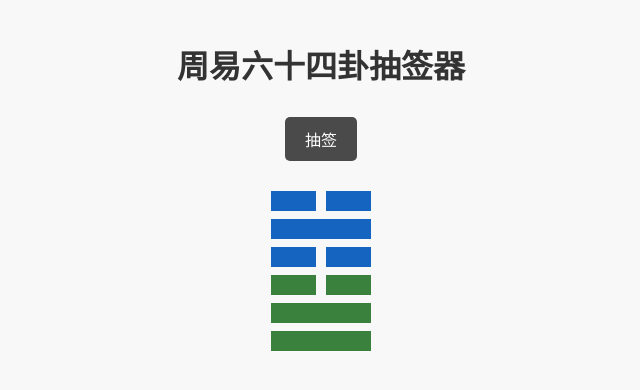
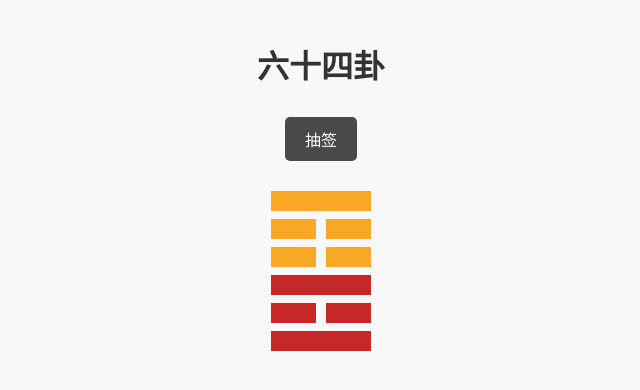
Before and after one commit to GaoWenZheng/mbti, a plain HTML site: page gua.html in a window 1280 px wide. Shown: the top 390 px of the page, without its empty margins (319-959 px from the left). Drawn offline with Linux system fonts and the light colour scheme.

Commit message:
Update gua.html

```diff
--- a/gua.html
+++ b/gua.html
@@ -248,7 +248,7 @@
 </head>
 
 <body>
-    <h1>周易六十四卦抽签器</h1>
+    <h1>六十四卦</h1>
 
     <div class="controls">
         <button id="drawBtn">抽签</button>
@@ -287,91 +287,91 @@
             "坤": "土"  // 地
         };
 
-        // 八卦对应的卦码
-        const trigramCodes = {
+        // 八卦对应的卦码（下标0是底爻）
+        const trigramPatterns = {
             "乾": [1, 1, 1], // 天 ☰
-            "兑": [0, 1, 1], // 泽 ☱
+            "兑": [1, 1, 0], // 泽 ☱
             "离": [1, 0, 1], // 火 ☲
-            "震": [0, 0, 1], // 雷 ☳
-            "巽": [1, 1, 0], // 风 ☴
+            "震": [1, 0, 0], // 雷 ☳
+            "巽": [0, 1, 1], // 风 ☴
             "坎": [0, 1, 0], // 水 ☵
-            "艮": [1, 0, 0], // 山 ☶
+            "艮": [0, 0, 1], // 山 ☶
             "坤": [0, 0, 0]  // 地 ☷
         };
 
-        // 六十四卦的名称、基本含义、吉凶、上下卦
-        const hexagramData = [
-            { index: 1, name: "乾为天", desc: "乾：元，亨，利，贞。象征天，刚健中正、自强不息，代表领导者、创造力。", fortune: "大吉", upper: "乾", lower: "乾" },
-            { index: 2, name: "坤为地", desc: "坤：元，亨，利牝马之贞。象征地，柔顺厚德、包容万物，代表顺从、包容。", fortune: "大吉", upper: "坤", lower: "坤" },
-            { index: 3, name: "水雷屯", desc: "屯：元，亨，利，贞，勿用有攸往，利建侯。象征初始困难，需坚持不懈。", fortune: "小吉", upper: "坎", lower: "震" },
-            { index: 4, name: "山水蒙", desc: "蒙：亨。匪我求童蒙，童蒙求我。象征蒙昧无知，需要启蒙教育。", fortune: "中平", upper: "艮", lower: "坎" },
-            { index: 5, name: "水天需", desc: "需：有孚，光亨，贞吉。利涉大川。象征等待时机，须有信心和耐心。", fortune: "小吉", upper: "坎", lower: "乾" },
-            { index: 6, name: "天水讼", desc: "讼：有孚，窒惕，中吉，终凶。象征争讼，宜慎重处理纠纷。", fortune: "小凶", upper: "乾", lower: "坎" },
-            { index: 7, name: "地水师", desc: "师：贞，丈人，吉，无咎。象征统率众人，整齐划一，有组织有纪律。", fortune: "小吉", upper: "坤", lower: "坎" },
-            { index: 8, name: "水地比", desc: "比：吉。原筮，元，永贞，无咎。象征亲近团结，志同道合。", fortune: "小吉", upper: "坎", lower: "坤" },
-            { index: 9, name: "风天小畜", desc: "小畜：亨。密云不雨，自我西郊。象征小有蓄积，涵养待进。", fortune: "中平", upper: "巽", lower: "乾" },
-            { index: 10, name: "天泽履", desc: "履：履虎尾，不咥人，亨。象征谨慎行事，循序渐进。", fortune: "小吉", upper: "乾", lower: "兑" },
-            { index: 11, name: "地天泰", desc: "泰：小往大来，吉，亨。象征通泰，天地交通，阴阳协调。", fortune: "大吉", upper: "坤", lower: "乾" },
-            { index: 12, name: "天地否", desc: "否：否之匪人，不利君子贞，大往小来。象征闭塞不通，万物不交。", fortune: "大凶", upper: "乾", lower: "坤" },
-            { index: 13, name: "天火同人", desc: "同人：同人于野，亨。利涉大川，利君子贞。象征人际和谐，志同道合。", fortune: "小吉", upper: "乾", lower: "离" },
-            { index: 14, name: "火天大有", desc: "大有：元，亨。象征丰盛，大有收获。", fortune: "大吉", upper: "离", lower: "乾" },
-            { index: 15, name: "地山谦", desc: "谦：亨，君子有终。象征谦虚谨慎，自我反省。", fortune: "大吉", upper: "坤", lower: "艮" },
-            { index: 16, name: "雷地豫", desc: "豫：利建侯，行师。象征喜悦，顺利愉快。", fortune: "小吉", upper: "震", lower: "坤" },
-            { index: 17, name: "泽雷随", desc: "随：元，亨，利，贞，无咎。象征顺从，随时变通。", fortune: "小吉", upper: "兑", lower: "震" },
-            { index: 18, name: "山风蛊", desc: "蛊：元，亨，利涉大川。先甲三日，后甲三日。象征整治弊端，革故鼎新。", fortune: "小凶", upper: "艮", lower: "巽" },
-            { index: 19, name: "地泽临", desc: "临：元，亨，利，贞。至于八月有凶。象征临近，监督管理。", fortune: "小吉", upper: "坤", lower: "兑" },
-            { index: 20, name: "风地观", desc: "观：盥而不荐，有孚颙若。象征观察，审视形势。", fortune: "中平", upper: "巽", lower: "坤" },
-            { index: 21, name: "火雷噬嗑", desc: "噬嗑：亨。利用狱。象征法纪严明，惩恶扬善。", fortune: "小吉", upper: "离", lower: "震" },
-            { index: 22, name: "山火贲", desc: "贲：亨。小利有攸往。象征文饰美化，适度装饰。", fortune: "小吉", upper: "艮", lower: "离" },
-            { index: 23, name: "山地剥", desc: "剥：不利有攸往。象征剥落衰败，渐次消亡。", fortune: "大凶", upper: "艮", lower: "坤" },
-            { index: 24, name: "地雷复", desc: "复：亨。出入无疾，朋来无咎。反复其道，七日来复，利有攸往。象征回归复始，转危为安。", fortune: "小吉", upper: "坤", lower: "震" },
-            { index: 25, name: "天雷无妄", desc: "无妄：元，亨，利，贞。其匪正有眚，不利有攸往。象征自然无伪，真实无妄。", fortune: "小吉", upper: "乾", lower: "震" },
-            { index: 26, name: "山天大畜", desc: "大畜：利贞，不家食吉，利涉大川。象征蓄养大德，厚积薄发。", fortune: "小吉", upper: "艮", lower: "乾" },
-            { index: 27, name: "山雷颐", desc: "颐：贞吉。观颐，自求口实。象征养身养性，修养德行。", fortune: "小吉", upper: "艮", lower: "震" },
-            { index: 28, name: "泽风大过", desc: "大过：栋撓，利有攸往，亨。象征超越常规，果断行动。", fortune: "小凶", upper: "兑", lower: "巽" },
-            { index: 29, name: "坎为水", desc: "坎：习坎，有孚，维心亨，行有尚。象征险难重重，处险不惊。", fortune: "小凶", upper: "坎", lower: "坎" },
-            { index: 30, name: "离为火", desc: "离：利贞，亨。畜牝牛，吉。象征光明显著，附丽外物。", fortune: "小吉", upper: "离", lower: "离" },
-            { index: 31, name: "泽山咸", desc: "咸：亨，利贞，取女吉。象征感应相随，心意相通。", fortune: "小吉", upper: "兑", lower: "艮" },
-            { index: 32, name: "雷风恒", desc: "恒：亨，无咎，利贞，利有攸往。象征长久稳定，恒心持久。", fortune: "小吉", upper: "震", lower: "巽" },
-            { index: 33, name: "天山遁", desc: "遁：亨，小利贞。象征退避回避，明哲保身。", fortune: "小吉", upper: "乾", lower: "艮" },
-            { index: 34, name: "雷天大壮", desc: "大壮：利贞。象征刚强壮大，积极进取。", fortune: "小吉", upper: "震", lower: "乾" },
-            { index: 35, name: "火地晋", desc: "晋：康侯用锡马蕃庶，昼日三接。象征晋升进步，稳步上升。", fortune: "小吉", upper: "离", lower: "坤" },
-            { index: 36, name: "地火明夷", desc: "明夷：利艰贞。象征外暗内明，韬光养晦。", fortune: "大凶", upper: "坤", lower: "离" },
-            { index: 37, name: "风火家人", desc: "家人：利女贞。象征齐家治国，安家乐业。", fortune: "小吉", upper: "巽", lower: "离" },
-            { index: 38, name: "火泽睽", desc: "睽：小事吉。象征背离乖违，求同存异。", fortune: "小凶", upper: "离", lower: "兑" },
-            { index: 39, name: "水山蹇", desc: "蹇：利西南，不利东北；利见大人，贞吉。象征艰难险阻，进退维谷。", fortune: "小凶", upper: "坎", lower: "艮" },
-            { index: 40, name: "雷水解", desc: "解：利西南，无所往，其来复吉。有攸往，夙吉。象征解除困难，柳暗花明。", fortune: "小吉", upper: "震", lower: "坎" },
-            { index: 41, name: "山泽损", desc: "损：有孚，元吉，无咎，可贞，利有攸往。曷之用，二簋可用享。象征损上益下，有舍有得。", fortune: "小吉", upper: "艮", lower: "兑" },
-            { index: 42, name: "风雷益", desc: "益：利有攸往，利涉大川。象征增益进益，有所裨益。", fortune: "小吉", upper: "巽", lower: "震" },
-            { index: 43, name: "泽天夬", desc: "夬：扬于王庭，孚号，有厉，告自邑，不利即戎，利有攸往。象征决断果断，坚决果敢。", fortune: "小吉", upper: "兑", lower: "乾" },
-            { index: 44, name: "天风姤", desc: "姤：女壮，勿用取女。象征邂逅相遇，阴长阳消。", fortune: "小凶", upper: "乾", lower: "巽" },
-            { index: 45, name: "泽地萃", desc: "萃：亨。王假有庙，利见大人，亨，利贞。用大牲吉，利有攸往。象征汇聚集合，群策群力。", fortune: "小吉", upper: "兑", lower: "坤" },
-            { index: 46, name: "地风升", desc: "升：元亨，用见大人，勿恤，南征吉。象征上升发展，蒸蒸日上。", fortune: "小吉", upper: "坤", lower: "巽" },
-            { index: 47, name: "泽水困", desc: "困：亨，贞，大人吉，无咎，有言不信。象征困境窘迫，处困不惊。", fortune: "小凶", upper: "兑", lower: "坎" },
-            { index: 48, name: "水风井", desc: "井：改邑不改井，无丧无得，往来井井。汔至，亦未繘井，羸其瓶，凶。象征源源不断，取之不竭。", fortune: "中平", upper: "坎", lower: "巽" },
-            { index: 49, name: "泽火革", desc: "革：己日乃孚。元亨利贞，悔亡。象征革故鼎新，改革创新。", fortune: "小吉", upper: "兑", lower: "离" },
-            { index: 50, name: "火风鼎", desc: "鼎：元吉，亨。象征稳重中正，饮食之道。", fortune: "大吉", upper: "离", lower: "巽" },
-            { index: 51, name: "震为雷", desc: "震：亨。震来虩虩，笑言哑哑。震惊百里，不丧匕鬯。象征震动惊惧，敬畏警惕。", fortune: "小凶", upper: "震", lower: "震" },
-            { index: 52, name: "艮为山", desc: "艮：艮其背，不获其身，行其庭，不见其人，无咎。象征止而不行，稳重谨慎。", fortune: "中平", upper: "艮", lower: "艮" },
-            { index: 53, name: "风山渐", desc: "渐：女归吉，利贞。象征循序渐进，按部就班。", fortune: "小吉", upper: "巽", lower: "艮" },
-            { index: 54, name: "雷泽归妹", desc: "归妹：征凶，无攸利。象征少女出嫁，有序有度。", fortune: "小凶", upper: "震", lower: "兑" },
-            { index: 55, name: "雷火丰", desc: "丰：亨，王假之，勿忧，宜日中。象征丰盛盛大，兴盛鼎盛。", fortune: "大吉", upper: "震", lower: "离" },
-            { index: 56, name: "火山旅", desc: "旅：小亨，旅贞吉。象征行旅在外，谨慎小心。", fortune: "小凶", upper: "离", lower: "艮" },
-            { index: 57, name: "风水涣", desc: "涣：亨。王假有庙，利涉大川，利贞。象征分散解困，疏导开解。", fortune: "小吉", upper: "巽", lower: "坎" },
-            { index: 58, name: "水泽节", desc: "节：亨。苦节不可贞。象征节制适度，有节有度。", fortune: "小吉", upper: "坎", lower: "兑" },
-            { index: 59, name: "风泽中孚", desc: "中孚：豚鱼吉，利涉大川，利贞。象征诚信不欺，忠诚守信。", fortune: "小吉", upper: "巽", lower: "兑" },
-            { index: 60, name: "雷山小过", desc: "小过：亨，利贞，可小事，不可大事。飞鸟遗之音，不宜上，宜下，大吉。象征小有越过，过犹不及。", fortune: "小吉", upper: "震", lower: "艮" },
-            { index: 61, name: "水火既济", desc: "既济：亨，小利贞，初吉终乱。象征功成事遂，圆满成功。", fortune: "大吉", upper: "坎", lower: "离" },
-            { index: 62, name: "火水未济", desc: "未济：亨，小狐汔济，濡其尾，无攸利。象征未能完成，尚待努力。", fortune: "小凶", upper: "离", lower: "坎" },
-            { index: 63, name: "兑为泽", desc: "兑：亨，利贞。象征喜悦欢快，愉悦之情。", fortune: "小吉", upper: "兑", lower: "兑" },
-            { index: 64, name: "巽为风", desc: "巽：小亨，利有攸往，利见大人。象征顺从谦逊，柔和顺利。", fortune: "小吉", upper: "巽", lower: "巽" }
-        ];
+        // 卦码对应的八卦名称
+        const patternToTrigram = {};
+        for (const [name, pattern] of Object.entries(trigramPatterns)) {
+            patternToTrigram[pattern.join('')] = name;
+        }
 
-        // 创建卦象查找映射表
-        const hexagramMap = {};
-        for (let i = 0; i < hexagramData.length; i++) {
-            hexagramMap[hexagramData[i].index - 1] = hexagramData[i];
-        }
+        // 六十四卦的名称、基本含义、吉凶
+        const hexagramData = {
+            "乾乾": { name: "乾为天", desc: "乾：元，亨，利，贞。象征天，刚健中正、自强不息，代表领导者、创造力。", fortune: "大吉" },
+            "坤坤": { name: "坤为地", desc: "坤：元，亨，利牝马之贞。象征地，柔顺厚德、包容万物，代表顺从、包容。", fortune: "大吉" },
+            "坎震": { name: "水雷屯", desc: "屯：元，亨，利，贞，勿用有攸往，利建侯。象征初始困难，需坚持不懈。", fortune: "小吉" },
+            "艮坎": { name: "山水蒙", desc: "蒙：亨。匪我求童蒙，童蒙求我。象征蒙昧无知，需要启蒙教育。", fortune: "中平" },
+            "坎乾": { name: "水天需", desc: "需：有孚，光亨，贞吉。利涉大川。象征等待时机，须有信心和耐心。", fortune: "小吉" },
+            "乾坎": { name: "天水讼", desc: "讼：有孚，窒惕，中吉，终凶。象征争讼，宜慎重处理纠纷。", fortune: "小凶" },
+            "坤坎": { name: "地水师", desc: "师：贞，丈人，吉，无咎。象征统率众人，整齐划一，有组织有纪律。", fortune: "小吉" },
+            "坎坤": { name: "水地比", desc: "比：吉。原筮，元，永贞，无咎。象征亲近团结，志同道合。", fortune: "小吉" },
+            "巽乾": { name: "风天小畜", desc: "小畜：亨。密云不雨，自我西郊。象征小有蓄积，涵养待进。", fortune: "中平" },
+            "乾兑": { name: "天泽履", desc: "履：履虎尾，不咥人，亨。象征谨慎行事，循序渐进。", fortune: "小吉" },
+            "坤乾": { name: "地天泰", desc: "泰：小往大来，吉，亨。象征通泰，天地交通，阴阳协调。", fortune: "大吉" },
+            "乾坤": { name: "天地否", desc: "否：否之匪人，不利君子贞，大往小来。象征闭塞不通，万物不交。", fortune: "大凶" },
+            "乾离": { name: "天火同人", desc: "同人：同人于野，亨。利涉大川，利君子贞。象征人际和谐，志同道合。", fortune: "小吉" },
+            "离乾": { name: "火天大有", desc: "大有：元，亨。象征丰盛，大有收获。", fortune: "大吉" },
+            "坤艮": { name: "地山谦", desc: "谦：亨，君子有终。象征谦虚谨慎，自我反省。", fortune: "大吉" },
+            "震坤": { name: "雷地豫", desc: "豫：利建侯，行师。象征喜悦，顺利愉快。", fortune: "小吉" },
+            "兑震": { name: "泽雷随", desc: "随：元，亨，利，贞，无咎。象征顺从，随时变通。", fortune: "小吉" },
+            "艮巽": { name: "山风蛊", desc: "蛊：元，亨，利涉大川。先甲三日，后甲三日。象征整治弊端，革故鼎新。", fortune: "小凶" },
+            "坤兑": { name: "地泽临", desc: "临：元，亨，利，贞。至于八月有凶。象征临近，监督管理。", fortune: "小吉" },
+            "巽坤": { name: "风地观", desc: "观：盥而不荐，有孚颙若。象征观察，审视形势。", fortune: "中平" },
+            "离震": { name: "火雷噬嗑", desc: "噬嗑：亨。利用狱。象征法纪严明，惩恶扬善。", fortune: "小吉" },
+            "艮离": { name: "山火贲", desc: "贲：亨。小利有攸往。象征文饰美化，适度装饰。", fortune: "小吉" },
+            "艮坤": { name: "山地剥", desc: "剥：不利有攸往。象征剥落衰败，渐次消亡。", fortune: "大凶" },
+            "坤震": { name: "地雷复", desc: "复：亨。出入无疾，朋来无咎。反复其道，七日来复，利有攸往。象征回归复始，转危为安。", fortune: "小吉" },
+            "乾震": { name: "天雷无妄", desc: "无妄：元，亨，利，贞。其匪正有眚，不利有攸往。象征自然无伪，真实无妄。", fortune: "小吉" },
+            "艮乾": { name: "山天大畜", desc: "大畜：利贞，不家食吉，利涉大川。象征蓄养大德，厚积薄发。", fortune: "小吉" },
+            "艮震": { name: "山雷颐", desc: "颐：贞吉。观颐，自求口实。象征养身养性，修养德行。", fortune: "小吉" },
+            "兑巽": { name: "泽风大过", desc: "大过：栋撓，利有攸往，亨。象征超越常规，果断行动。", fortune: "小凶" },
+            "坎坎": { name: "坎为水", desc: "坎：习坎，有孚，维心亨，行有尚。象征险难重重，处险不惊。", fortune: "小凶" },
+            "离离": { name: "离为火", desc: "离：利贞，亨。畜牝牛，吉。象征光明显著，附丽外物。", fortune: "小吉" },
+            "兑艮": { name: "泽山咸", desc: "咸：亨，利贞，取女吉。象征感应相随，心意相通。", fortune: "小吉" },
+            "震巽": { name: "雷风恒", desc: "恒：亨，无咎，利贞，利有攸往。象征长久稳定，恒心持久。", fortune: "小吉" },
+            "乾艮": { name: "天山遁", desc: "遁：亨，小利贞。象征退避回避，明哲保身。", fortune: "小吉" },
+            "震乾": { name: "雷天大壮", desc: "大壮：利贞。象征刚强壮大，积极进取。", fortune: "小吉" },
+            "离坤": { name: "火地晋", desc: "晋：康侯用锡马蕃庶，昼日三接。象征晋升进步，稳步上升。", fortune: "小吉" },
+            "坤离": { name: "地火明夷", desc: "明夷：利艰贞。象征外暗内明，韬光养晦。", fortune: "大凶" },
+            "巽离": { name: "风火家人", desc: "家人：利女贞。象征齐家治国，安家乐业。", fortune: "小吉" },
+            "离兑": { name: "火泽睽", desc: "睽：小事吉。象征背离乖违，求同存异。", fortune: "小凶" },
+            "坎艮": { name: "水山蹇", desc: "蹇：利西南，不利东北；利见大人，贞吉。象征艰难险阻，进退维谷。", fortune: "小凶" },
+            "震坎": { name: "雷水解", desc: "解：利西南，无所往，其来复吉。有攸往，夙吉。象征解除困难，柳暗花明。", fortune: "小吉" },
+            "艮兑": { name: "山泽损", desc: "损：有孚，元吉，无咎，可贞，利有攸往。曷之用，二簋可用享。象征损上益下，有舍有得。", fortune: "小吉" },
+            "巽震": { name: "风雷益", desc: "益：利有攸往，利涉大川。象征增益进益，有所裨益。", fortune: "小吉" },
+            "兑乾": { name: "泽天夬", desc: "夬：扬于王庭，孚号，有厉，告自邑，不利即戎，利有攸往。象征决断果断，坚决果敢。", fortune: "小吉" },
+            "乾巽": { name: "天风姤", desc: "姤：女壮，勿用取女。象征邂逅相遇，阴长阳消。", fortune: "小凶" },
+            "兑坤": { name: "泽地萃", desc: "萃：亨。王假有庙，利见大人，亨，利贞。用大牲吉，利有攸往。象征汇聚集合，群策群力。", fortune: "小吉" },
+            "坤巽": { name: "地风升", desc: "升：元亨，用见大人，勿恤，南征吉。象征上升发展，蒸蒸日上。", fortune: "小吉" },
+            "兑坎": { name: "泽水困", desc: "困：亨，贞，大人吉，无咎，有言不信。象征困境窘迫，处困不惊。", fortune: "小凶" },
+            "坎巽": { name: "水风井", desc: "井：改邑不改井，无丧无得，往来井井。汔至，亦未繘井，羸其瓶，凶。象征源源不断，取之不竭。", fortune: "中平" },
+            "兑离": { name: "泽火革", desc: "革：己日乃孚。元亨利贞，悔亡。象征革故鼎新，改革创新。", fortune: "小吉" },
+            "离巽": { name: "火风鼎", desc: "鼎：元吉，亨。象征稳重中正，饮食之道。", fortune: "大吉" },
+            "震震": { name: "震为雷", desc: "震：亨。震来虩虩，笑言哑哑。震惊百里，不丧匕鬯。象征震动惊惧，敬畏警惕。", fortune: "小凶" },
+            "艮艮": { name: "艮为山", desc: "艮：艮其背，不获其身，行其庭，不见其人，无咎。象征止而不行，稳重谨慎。", fortune: "中平" },
+            "巽艮": { name: "风山渐", desc: "渐：女归吉，利贞。象征循序渐进，按部就班。", fortune: "小吉" },
+            "震兑": { name: "雷泽归妹", desc: "归妹：征凶，无攸利。象征少女出嫁，有序有度。", fortune: "小凶" },
+            "震离": { name: "雷火丰", desc: "丰：亨，王假之，勿忧，宜日中。象征丰盛盛大，兴盛鼎盛。", fortune: "大吉" },
+            "离艮": { name: "火山旅", desc: "旅：小亨，旅贞吉。象征行旅在外，谨慎小心。", fortune: "小凶" },
+            "巽坎": { name: "风水涣", desc: "涣：亨。王假有庙，利涉大川，利贞。象征分散解困，疏导开解。", fortune: "小吉" },
+            "坎兑": { name: "水泽节", desc: "节：亨。苦节不可贞。象征节制适度，有节有度。", fortune: "小吉" },
+            "巽兑": { name: "风泽中孚", desc: "中孚：豚鱼吉，利涉大川，利贞。象征诚信不欺，忠诚守信。", fortune: "小吉" },
+            "震艮": { name: "雷山小过", desc: "小过：亨，利贞，可小事，不可大事。飞鸟遗之音，不宜上，宜下，大吉。象征小有越过，过犹不及。", fortune: "小吉" },
+            "坎离": { name: "水火既济", desc: "既济：亨，小利贞，初吉终乱。象征功成事遂，圆满成功。", fortune: "大吉" },
+            "离坎": { name: "火水未济", desc: "未济：亨，小狐汔济，濡其尾，无攸利。象征未能完成，尚待努力。", fortune: "小凶" },
+            "兑兑": { name: "兑为泽", desc: "兑：亨，利贞。象征喜悦欢快，愉悦之情。", fortune: "小吉" },
+            "巽巽": { name: "巽为风", desc: "巽：小亨，利有攸往，利见大人。象征顺从谦逊，柔和顺利。", fortune: "小吉" }
+        };
 
         // 获取DOM元素
         const drawBtn = document.getElementById('drawBtn');
@@ -417,15 +417,25 @@
             return trigramElements[trigramName] || "";
         }
 
-        // 根据上下卦确定六十四卦的索引
-        function getHexagramIndex(upperTrigram, lowerTrigram) {
-            // 遍历所有卦找到匹配的
-            for (let i = 0; i < hexagramData.length; i++) {
-                if (hexagramData[i].upper === upperTrigram && hexagramData[i].lower === lowerTrigram) {
-                    return i;
+        // 通过卦爻获取上下卦名称
+        function getTrigramName(lines, isUpper) {
+            const start = isUpper ? 3 : 0;
+            const pattern = [
+                lines[start] ? 1 : 0,
+                lines[start + 1] ? 1 : 0,
+                lines[start + 2] ? 1 : 0
+            ].join('');
+
+            // 通过卦爻模式查找对应的八卦名
+            let trigramName = null;
+            for (const [name, trigramPattern] of Object.entries(trigramPatterns)) {
+                if (trigramPattern.join('') === pattern) {
+                    trigramName = name;
+                    break;
                 }
             }
-            return 0; // 默认返回乾卦
+
+            return trigramName;
         }
 
         // 生成随机卦象
@@ -433,38 +443,40 @@
             // 清空之前的内容
             hexagramDiv.innerHTML = '';
 
-            // 随机选择一个卦象
-            const randomIndex = Math.floor(Math.random() * 64);
-            const hexagram = hexagramMap[randomIndex];
+            // 随机生成六爻
+            let lines = [];
+            for (let i = 0; i < 6; i++) {
+                const isYang = Math.random() < 0.5;
+                lines.push(isYang);
+            }
 
-            // 根据上下卦获取卦爻
-            const upperCode = trigramCodes[hexagram.upper];
-            const lowerCode = trigramCodes[hexagram.lower];
+            // 确定上下卦
+            const lowerTrigramName = getTrigramName(lines, false);
+            const upperTrigramName = getTrigramName(lines, true);
 
-            // 组合为六爻，从下到上
-            let lines = [...lowerCode, ...upperCode];
-            // 将阴爻(0)转换为false，阳爻(1)转换为true
-            lines = lines.map(line => line === 1);
+            // 根据上下卦查找卦象信息
+            const hexagramKey = upperTrigramName + lowerTrigramName;
+            const hexagram = hexagramData[hexagramKey];
 
             // 如果要显示信息，则显示卦名、吉凶和五行信息
             if (showInfo) {
                 resultDiv.textContent = hexagram.name;
                 hexagramInfoDiv.textContent = hexagram.desc;
-                indexDebugDiv.textContent = `卦序: ${hexagram.index} (索引: ${randomIndex})`;
+                indexDebugDiv.textContent = `${upperTrigramName}${lowerTrigramName}`;
 
                 // 显示吉凶
                 fortuneDiv.textContent = hexagram.fortune;
                 fortuneDiv.className = 'fortune ' + getFortuneClass(hexagram.fortune);
 
                 // 获取上下卦五行
-                const upperElement = getTrigramElement(hexagram.upper);
-                const lowerElement = getTrigramElement(hexagram.lower);
+                const upperElement = getTrigramElement(upperTrigramName);
+                const lowerElement = getTrigramElement(lowerTrigramName);
 
                 // 显示上下卦五行
-                upperElementDiv.textContent = hexagram.upper + "（" + upperElement + "）";
+                upperElementDiv.textContent = upperTrigramName + "（" + upperElement + "）";
                 upperElementDiv.className = 'element ' + getElementClass(upperElement);
 
-                lowerElementDiv.textContent = hexagram.lower + "（" + lowerElement + "）";
+                lowerElementDiv.textContent = lowerTrigramName + "（" + lowerElement + "）";
                 lowerElementDiv.className = 'element ' + getElementClass(lowerElement);
 
                 // 显示所有信息
@@ -483,8 +495,8 @@
             }
 
             // 获取上下卦五行
-            const upperElement = getTrigramElement(hexagram.upper);
-            const lowerElement = getTrigramElement(hexagram.lower);
+            const upperElement = getTrigramElement(upperTrigramName);
+            const lowerElement = getTrigramElement(lowerTrigramName);
 
             // 创建卦象图形并应用五行颜色
             for (let i = 5; i >= 0; i--) {
```
